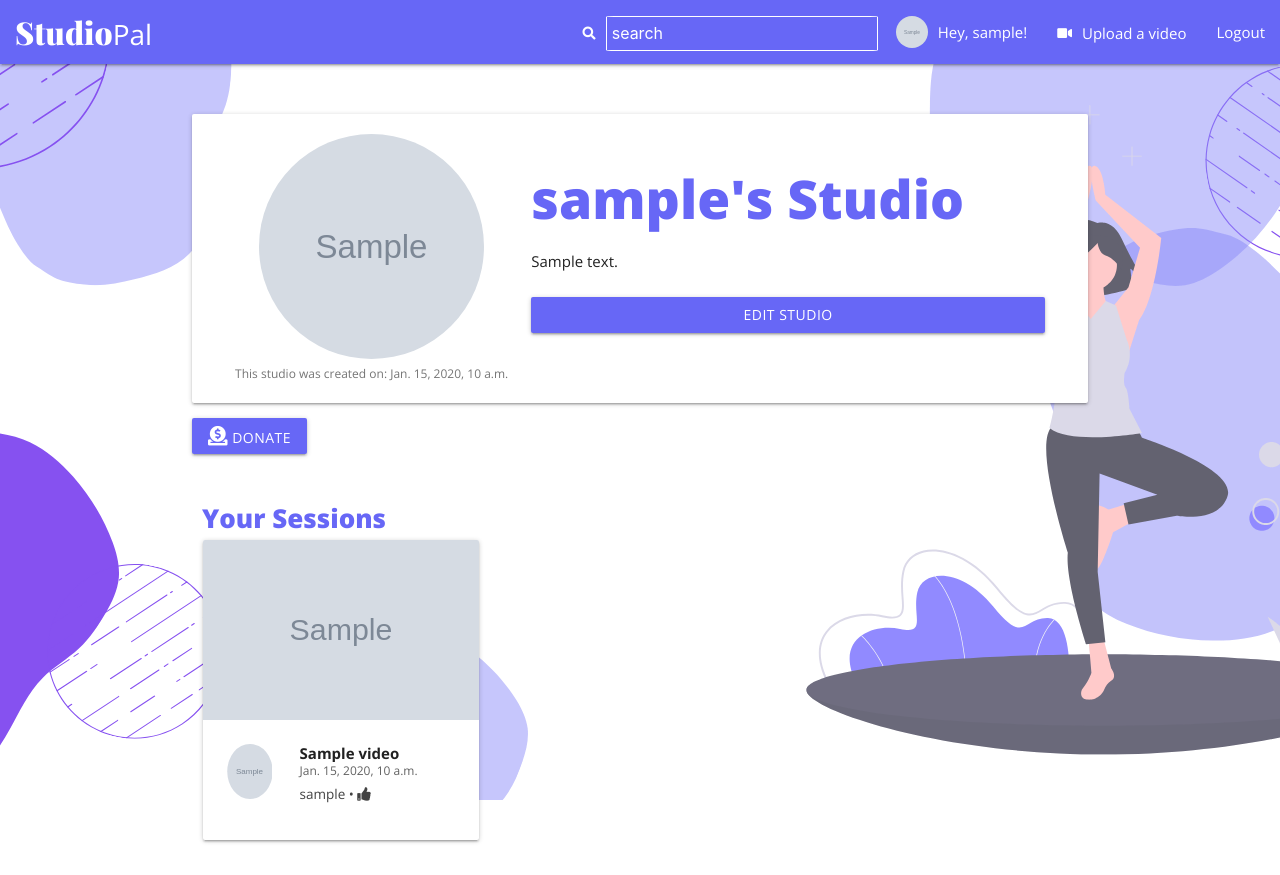
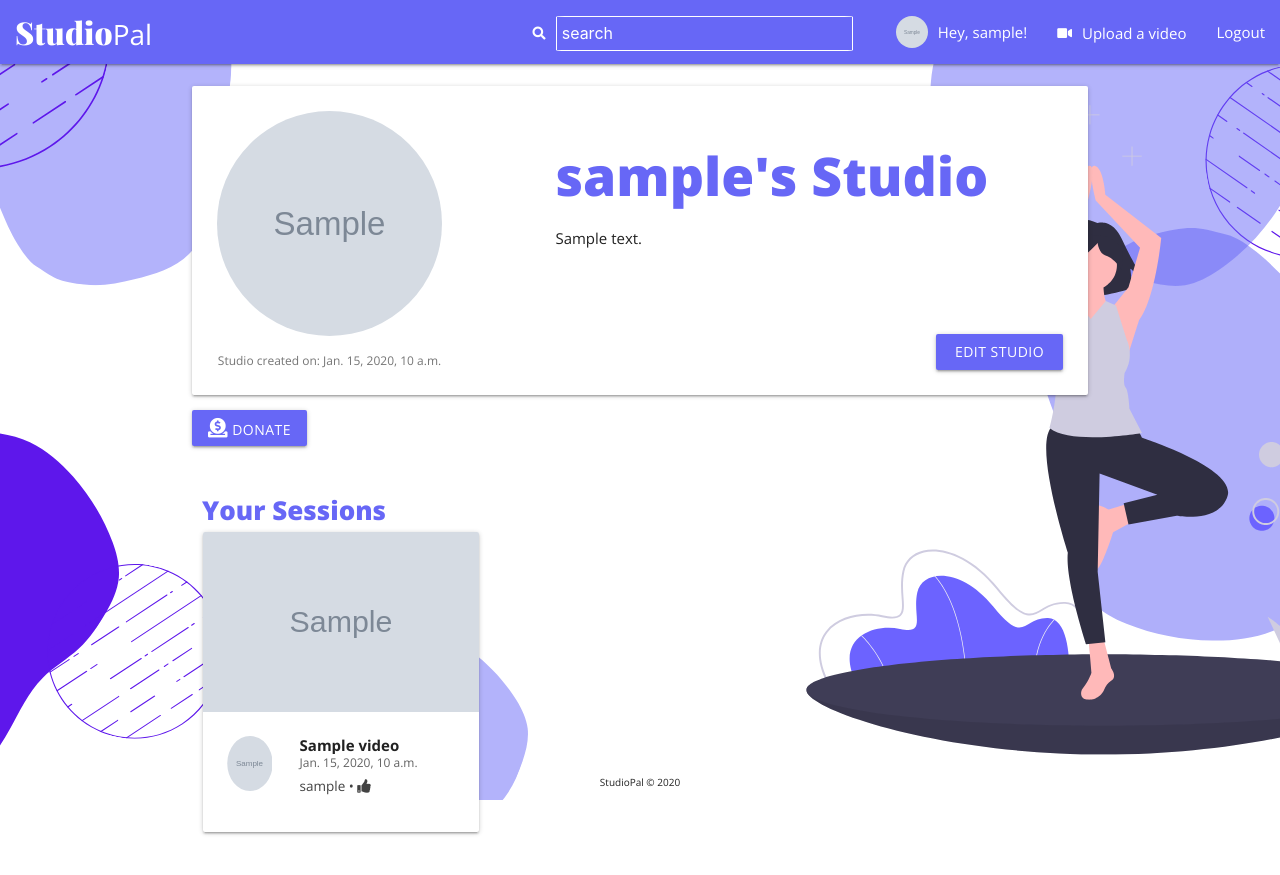
Before and after one commit to kldavis52/Ponga, a Django app: page /studiopal/1/ in a window 1280 px wide. After the commit the page ends 835 px from the top, so only its background shows below. Run offline with Django 3.2, Linux system fonts and the light colour scheme; a user stored in the database is signed in; tables that the repository leaves empty hold one stand-in row (values such as "Sample post"); grey boxes marked "Sample" are stand-in pictures.

Commit message:
modified styles

```diff
--- a/core/views.py
+++ b/core/views.py
@@ -109,6 +109,7 @@ def add_studio_info(request, user_pk):
             return redirect(to="studio_detail", user_pk=user.pk)
     else:
         form = InstructorForm(instance=user)
+        print(InstructorForm(instance=user))
     return render(
         request, "studiopal/add_studio_info.html", {"form": form, "user": user}
     )
--- a/static/css/styles.css
+++ b/static/css/styles.css
@@ -11,12 +11,21 @@
     height: 100vh;
     width: 100vw;
     z-index: -1;
-    opacity: .75;
+    /* opacity: .75; */
+}
+
+.container {
+    height: 100%;
 }
 
 body, html {
     font-family: 'Open Sans', sans-serif;
     font-weight: 400;
+    height: 100vh;
+}
+
+form > p {
+    padding-bottom: 15px;
 }
 
 nav {
@@ -31,16 +40,33 @@ h2 {
 }
 
 h5 {
-    padding-left: 10px; font-family: Open Sans; font-weight: 800; color: #6767f6;
+    font-family: Open Sans;
+    font-weight: 800;
+    color: #6767f6;
     font-size: 26px;
     margin-bottom: 0;
 }
 
-.btn{
+a {
+    color:  #6767f6;
+}
+
+button {
+    color: white;
+    box-shadow: none;
+    border: none;
+    padding: 10px;
+}
+
+.btn, button, input#file-upload-button {
     background-color:  #6767f6;
 }
 
-.btn:hover {
+.btn:hover, button:hover, input#file-upload-button:hover {
+    background-color: #4242cc;
+}
+
+.btn:focus, button:focus, input#file-upload-button:focus {
     background-color: #4242cc;
 }
 
@@ -51,6 +77,14 @@ h5 {
     width: 35px;
     margin-right: 10px;
     border-radius: 50%;
+}
+
+#background-img > p {
+    text-align: center;
+    position: absolute;
+    width: 100%;
+    bottom: 0;
+    font-size: 10px;
 }
 
 #logo-container {
@@ -90,8 +124,7 @@ h5 {
 }
 
 #search {
-    padding: 0px;
-    border-bottom: 1.7px solid white;
+    margin-right: 25px;
 }
 
 .nav-item-with-icon-container {
@@ -117,6 +150,7 @@ form#nav-search > input {
 }
 
 /* landing_page.html */
+
 #video-card-title {
     font-family: 'Open sans', sans-serif;
     font-weight: 700;
@@ -183,9 +217,21 @@ div.card-content {
 
 /*  video_detail.html */
 
+textarea:focus {
+    outline: #4242cc;
+}
+
 video {
     background: #424242;
-    height: 550px;
+    min-height: 400px;
+    /* width: 100%; */
+}
+
+#comments-container {
+    width: 100%;
+    /* padding: 15px; */
+    padding-top: 6px;
+    padding-left: 20px;
 }
 
 #comment-pub-date {
@@ -193,10 +239,17 @@ video {
     font-size: 13px;
 }
 
+#comment-form {
+    background-color: white;
+    border: 1px solid #6767f6;
+}
+
 #video-container {
     display: flex;
+    width: 100%;
     flex-direction: column;
     margin-bottom: 20px;
+    padding: 15px;
 }
 
 #video-details-container {
@@ -253,12 +306,18 @@ video {
 
 #edit-bio-btn {
     margin-top: 25px;
+    width: 25%;
+    margin-left: 75%
 }
 
 #studio-bio-container {
     display: flex;
     flex-direction: column;
     width: 60%;
+}
+
+#studio-bio-container > div {
+    height: 100%;
 }
 
 #bio-img-container {
@@ -277,6 +336,7 @@ div.row  > img{
     color: #757575;
     font-size: 12px;
     margin: 0;
+    justify-content: center;
 }
 
 #user-info-container {
@@ -287,3 +347,11 @@ div.row  > img{
     padding: 20px;
     margin-top: 50px;
 }
+
+#profile-card {
+    display: flex;
+    flex-direction: row;
+    width: 100%;
+    padding: 25px;
+    justify-content: space-between
+}
--- a/templates/base.html
+++ b/templates/base.html
@@ -18,7 +18,9 @@
     <title>{% block title %}StudioPal{% endblock %}</title>
   </head>
   <body>
-  <div id="background-img"></div>
+  <div id="background-img">
+    <p> StudioPal © 2020</p>
+  </div>
  <nav>
       <div class="nav-wrapper">
           <a href="{% url 'landing_page' %}" class="brand-logo">
@@ -27,7 +29,7 @@
             </div>
           </a>
           <ul class="right hide-on-med-and-down" style="display: flex">
-            <li class="row">
+            <li id="search" class="row">
               <div class="nav-item-with-icon-container">
                 <span><i class="fas fa-sm fa-search"></i></span>
                 <form id="nav-search" action="{% url 'search_results' %}" method="GET">
--- a/templates/studiopal/studio_detail.html
+++ b/templates/studiopal/studio_detail.html
@@ -1,19 +1,20 @@
 {% extends 'base.html' %}
 {% block content %}
 <div class="container">
-  <div id="user-info-container" class="card">
+  <div id="profile-card" class="card">
     <div id="bio-img-container">
     <div class="row" style="margin-bottom: 0px">
       <img
         class="circle"
         src="{{ user.image_medium.url }}"
+        style="margin-bottom: 10px;"
     />
     </div>
-      <p>This studio was created on: {{ user.joined_date }}</p>
+      <p>Studio created on: {{ user.joined_date }}</p>
     </div>
     <div id="studio-bio-container">
       <h2>{{ user.username }}'s Studio</h2>
-      {{ user.bio }}
+      <div>{{ user.bio }}</div>
       {% if user.pk is request.user.pk %}
       <a  id="edit-bio-btn" class="btn" href="{% url 'add_studio_info' user_pk=user.pk %}">Edit studio</a>
       {% endif %}
@@ -24,7 +25,7 @@
       <a class="btn" href= "{{ user.paypal_donation_url }}" style="color:#ffffff"><span><i class="fas fa-sm fa-donate"></i></span> Donate</a>
       {% endif %}
   </div>
-  <h5 style="margin-top: 50px">Your Sessions</h5>
+  <h5 style="margin-top: 50px; padding-left: 10px">Your Sessions</h5>
   <div class="row">
     {% for video in user.videos.all %}
     <div class="col m4">
```
Also changed, not shown: templates/studiopal/add_studio_info.html (+7 -12 lines), templates/studiopal/landing_page.html (+9 -9 lines), templates/studiopal/search_results.html (+11 -8 lines), templates/studiopal/video_detail.html (+12 -10 lines), templates/studiopal/video_upload.html (+10 -4 lines).
